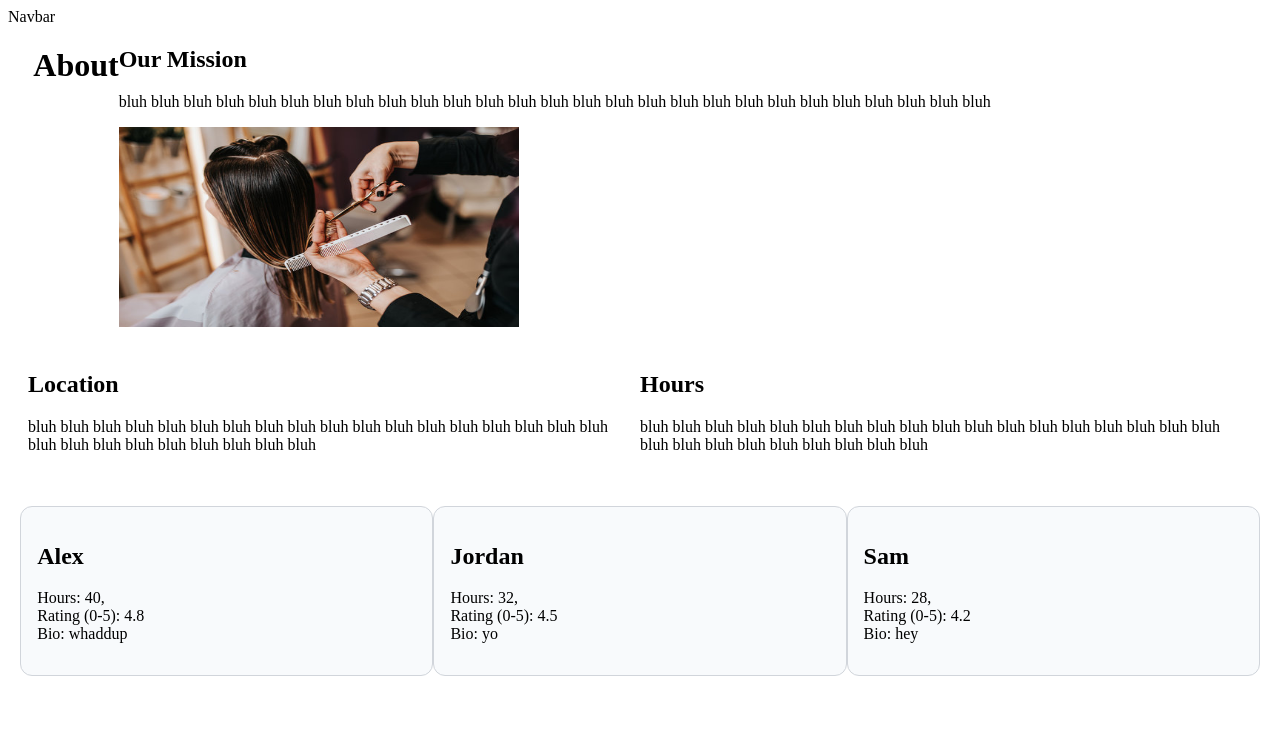
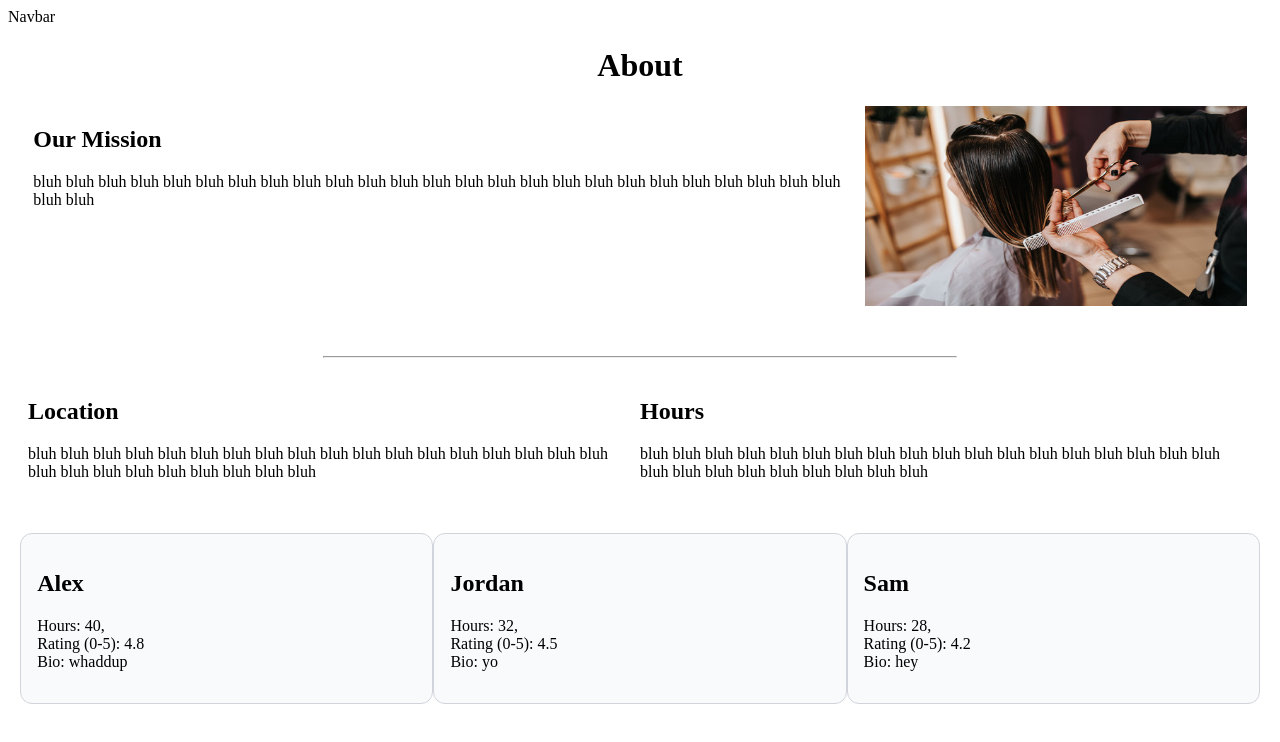
Before and after one commit to seamuscon8/Team4Hack4Impact, a Next.js app: page /about in a window 1280 px wide. Shown: the top 742 px of the page. Built offline with nearby package versions, Linux system fonts and the light colour scheme.

Commit message:
feat: styled page

```diff
--- a/src/app/about/page.tsx
+++ b/src/app/about/page.tsx
@@ -3,6 +3,7 @@ import styles from "./about-page.module.css";
 import Image from "next/image";
 import { BarberCard, createBarber } from "@/components/Barber";
 
+// Creating mock barber profiles
 const barbers = [
   createBarber("Alex", 40, 4.8, "whaddup"),
   createBarber("Jordan", 32, 4.5, "yo"),
@@ -13,8 +14,8 @@ export default function About() {
   return (
     <main>
       <Navbar />
+      <h1 style={{ textAlign: "center" }}>About</h1>
       <div className={styles.aboutContent}>
-        <h1>About</h1>
         <section>
           <h2>Our Mission</h2>
           <p>
@@ -22,9 +23,10 @@ export default function About() {
             bluh bluh bluh bluh bluh bluh bluh bluh bluh bluh bluh bluh bluh bluh bluh bluh bluh bluh bluh bluh bluh
             bluh bluh bluh bluh bluh bluh
           </p>
-          <Image src="/images/haircut-stock.jpg" alt="Piece of crap image!" width={400} height={200} />
         </section>
+        <Image src="/images/haircut-stock.jpg" alt="Piece of crap image!" width={400} height={200} />
       </div>
+      <hr style={{ margin: "auto", marginTop: "50px", width: "50%" }} />
       <div className={styles.contactInfo}>
         <section>
           <h2>Location</h2>
```
